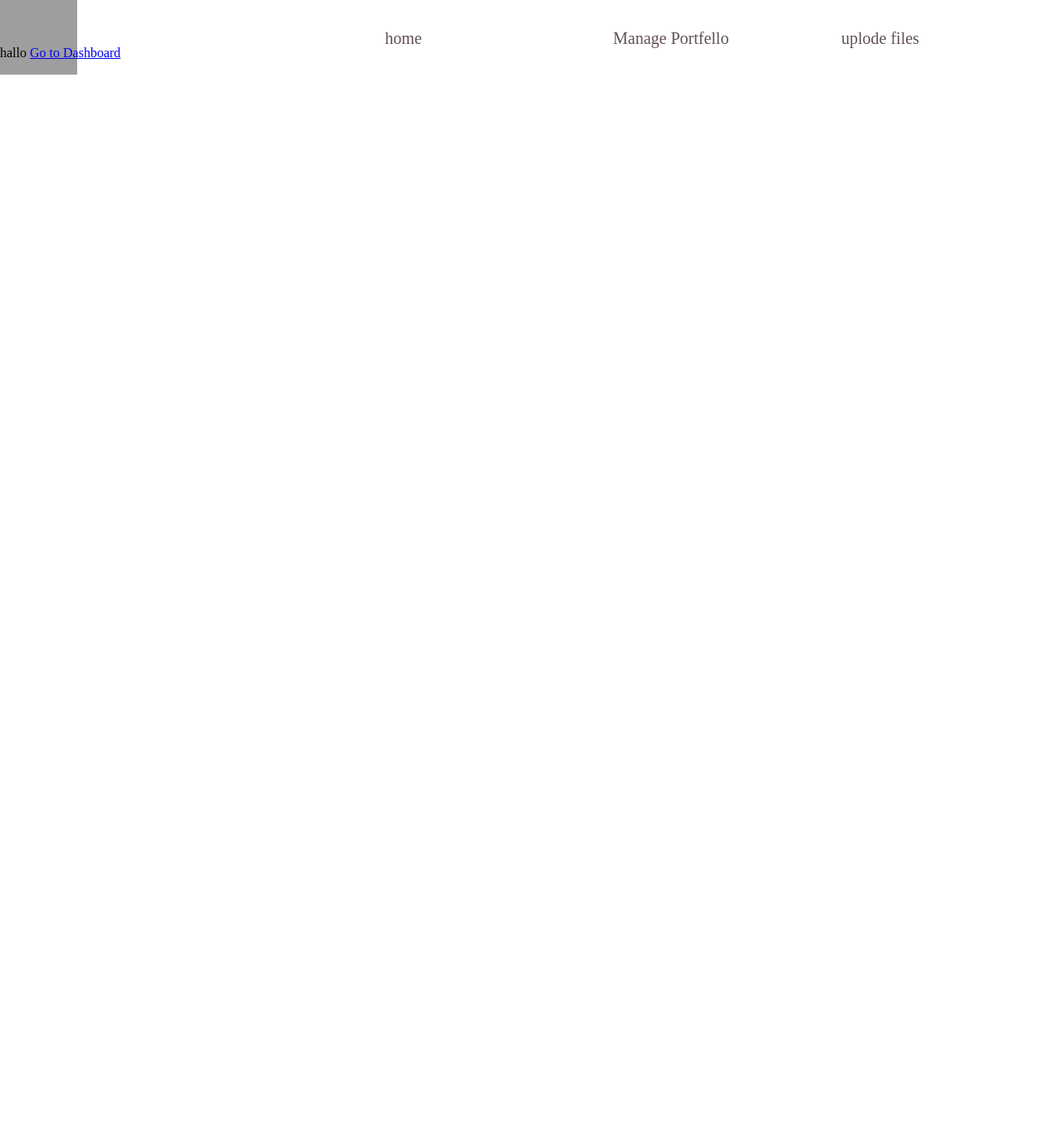
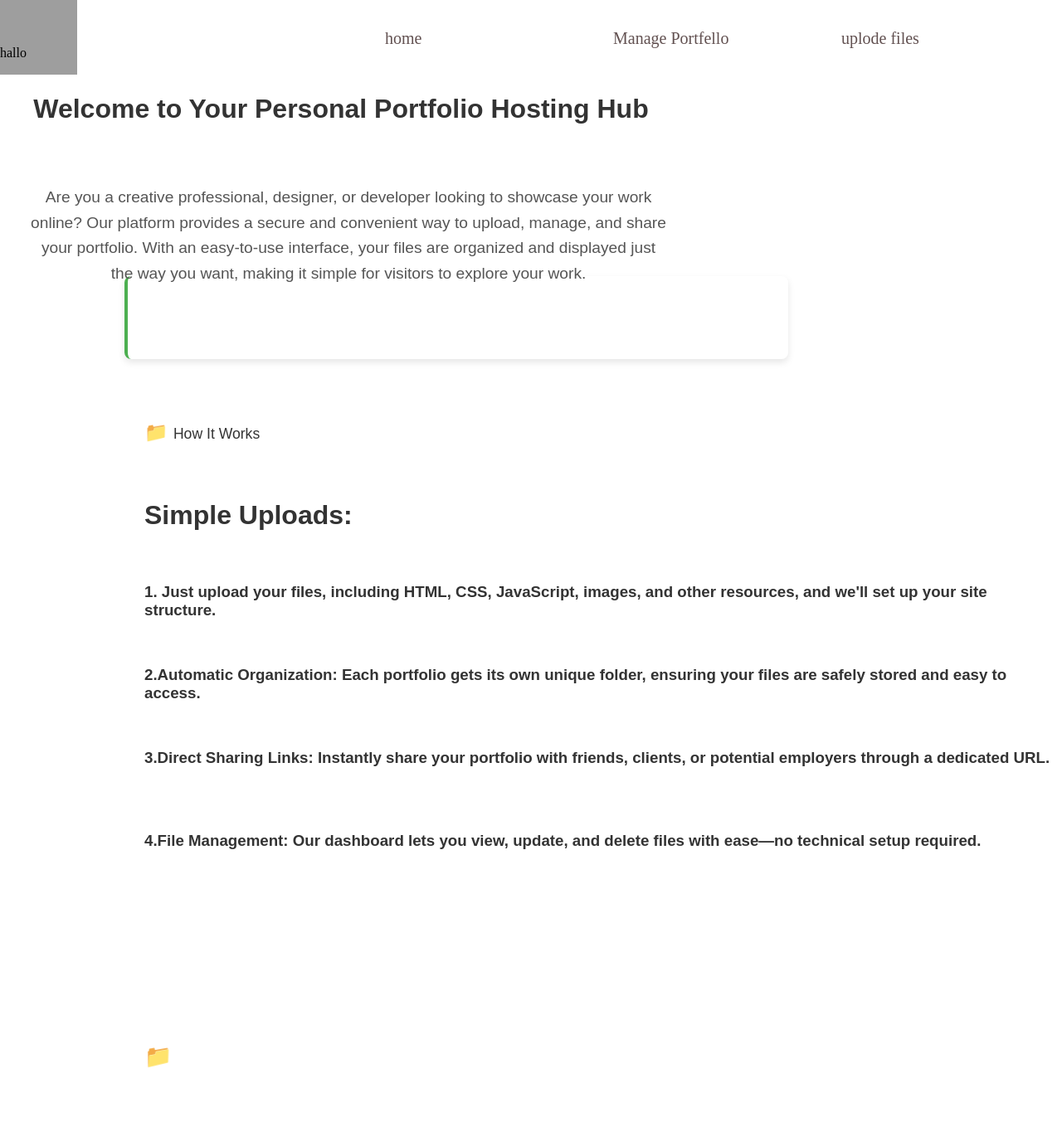
Before and after one commit to adityakamble2004/php, a PHP site: page / in a window 1280 px wide; the page is wider, and only the part inside the window is pictured. Shown: that part at 83% size. Before the commit the page ends 90 px from the top of that part, so only its background shows below. Run offline with PHP 8.4, Linux system fonts and the light colour scheme; grey boxes are pictures that could not be loaded.

Commit message:
Initial commit

```diff
--- a/main/index.php
+++ b/main/index.php
@@ -8,10 +8,57 @@ echo"hallo";
     <meta charset="UTF-8">
     <meta name="viewport" content="width=device-width, initial-scale=1.0">
     <title>Document</title>
+    <link rel = "stylesheet" type = "text/css" href = "main.css">
+    <style>
+    #working {
+        margin-top: 150px;
+        font-family: Arial, sans-serif;
+        background-color: transparent;
+        color: #333;
+        max-width: 800px;
+        margin: 20px auto;
+        padding: 20px;
+
+    }
+
+    #working p {
+        margin-top: 150px;
+        font-size: 1.1em;
+        line-height: 1.6;
+    }
+
+    #working p::before {
+        content: "📁 ";
+        font-size: 1.3em;
+        color: #4CAF50;
+    }
+
+    #working p strong {
+        color: #4CAF50;
+    }
+</style>
+
 </head>
+
 <body>
+    <div id="mainheading">
+    <h1>Welcome to Your Personal Portfolio Hosting Hub</h1>
+    </div>
+    <p id="mainline">Are you a creative professional, designer, or developer looking to showcase your work online? Our platform provides a secure and convenient way to upload, manage, and share your portfolio. With an easy-to-use interface, your files are organized and displayed just the way you want, making it simple for visitors to explore your work.</p>
+    <div id="working">
 
-<a href="http://localhost/php%20project/main/user_sites/filemanager-master/filemanager.php?p=php+project%2Fmain%2Fuser_sites">Go to Dashboard</a>
 
+<p>How It Works
+
+<h1>Simple Uploads:</h1>
+<h3>1. Just upload your files, including HTML, CSS, JavaScript, images, and other resources, and we'll set up your site structure.</h3>
+<h3>2.Automatic Organization: Each portfolio gets its own unique folder, ensuring your files are safely stored and easy to access.</h3>
+<h3>3.Direct Sharing Links: Instantly share your portfolio with friends, clients, or potential employers through a dedicated URL.</h3>
+<h3>4.File Management: Our dashboard lets you view, update, and delete files with ease—no technical setup required.<h3></p>
+    </div>
+
+    <div id="filemanager">
+
+</div>
 </body>
 </html>
--- /dev/null
+++ b/main/main.css
@@ -0,0 +1,76 @@
+
+    #mainheading {
+        text-align: center;
+        padding: 20px;
+        margin: 20px auto;
+        width: 100%;
+
+    }
+
+    #mainheading h1 {
+        font-size: 2em;
+        font-family: Arial, sans-serif;
+        color: #333;
+        margin: 0;
+        margin-left: -15%;
+    }
+    #mainline {
+        font-family: Arial, sans-serif;
+        font-size: 1.2em;
+        line-height: 1.6;
+        color: #555;
+        text-align: center;
+        max-width: 800px;
+        margin: 20px auto;
+        margin-left: 20px;
+        padding: 10px 15px;
+        background-color: transparent;
+        border-radius: 5px;
+    }
+    #working {
+        font-family: Arial, sans-serif;
+        background-color: #f1f4f9;
+        color: #333;
+        max-width: 800px;
+        margin: 20px auto;
+        padding: 20px;
+        border-left: 4px solid #4CAF50;
+        border-radius: 8px;
+        box-shadow: 0px 4px 8px rgba(0, 0, 0, 0.1);
+    }
+
+    #working p {
+        font-size: 1.1em;
+        line-height: 1.6;
+    }
+
+    #working p::before {
+        content: "📁 ";
+        font-size: 1.3em;
+        color: #4CAF50;
+    }
+
+    #working p strong {
+        color: #4CAF50;
+    }
+
+
+    #filemanager a {
+        display: inline-block;
+        padding: 6px 12px; /* Smaller padding */
+        font-size: 14px; /* Smaller font */
+        font-family: Arial, sans-serif;
+        color: #fff;
+        background-color: #4CAF50;
+        border-radius: 5px;
+        text-decoration: none;
+        transition: background-color 0.3s ease;
+    }
+
+    #filemanager a:hover {
+        background-color: #45a049;
+    }
+
+    #filemanager a:active {
+        background-color: #3e8e41;
+    }
```
